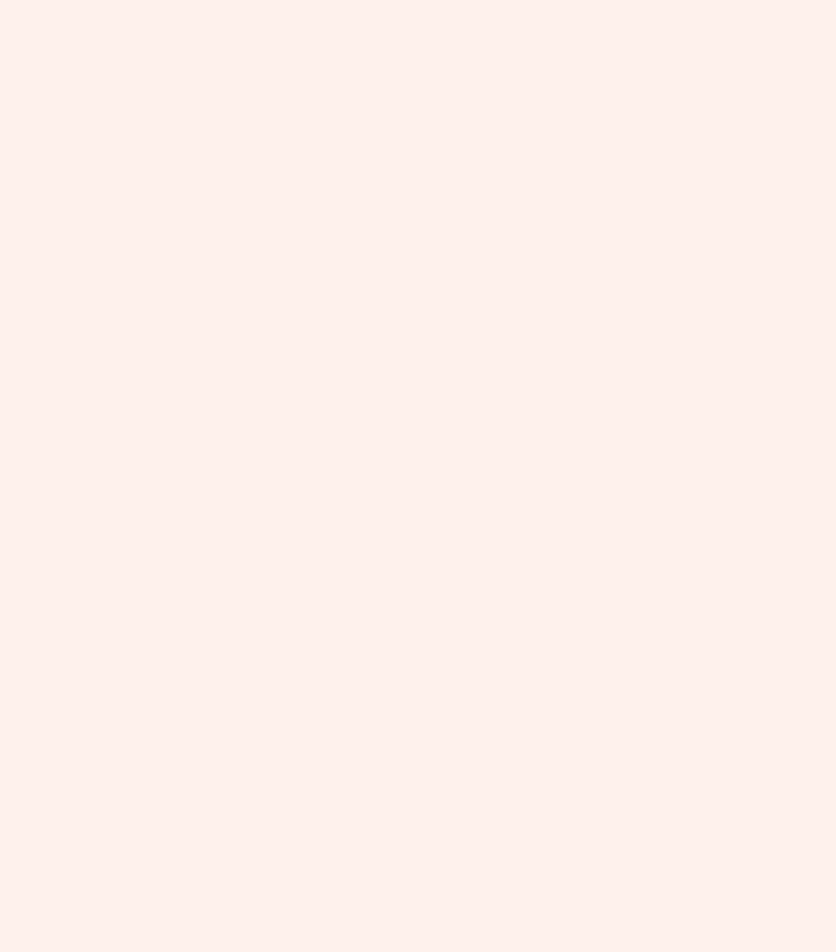
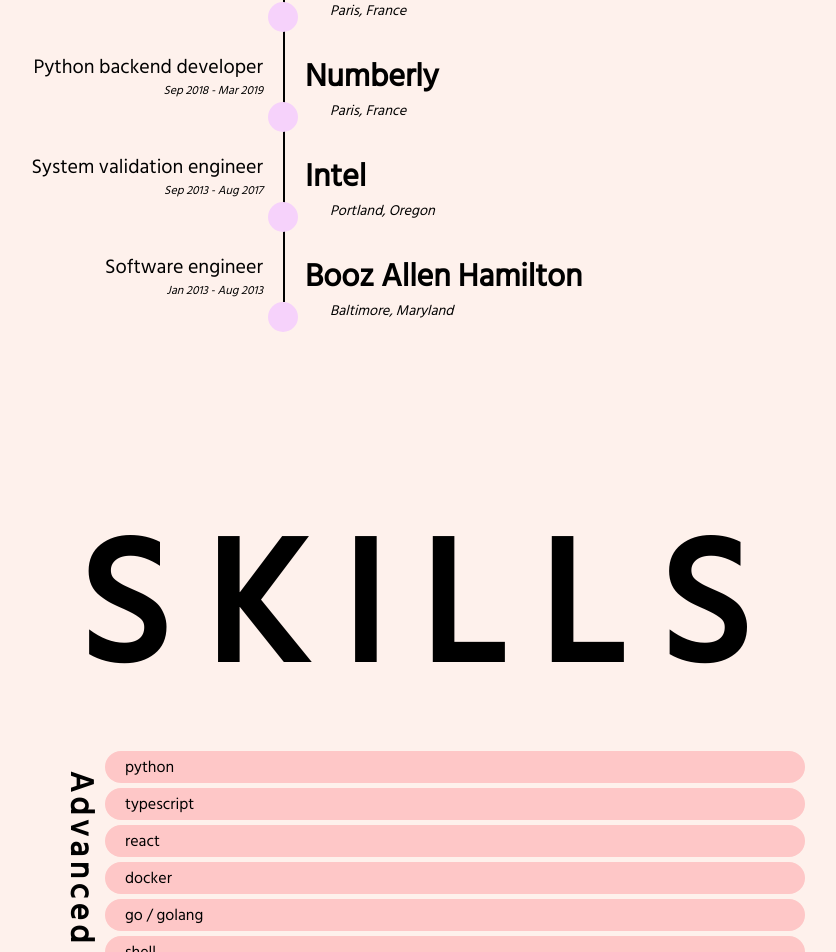
Before and after one commit to wonesy/cammycv, a React (Vite) app: page / in a window 1280 px wide. Shown: the part 1505-2457 px from the top of the page, without its empty margins (209-1045 px from the left). Built offline with nearby package versions, Linux system fonts and the light colour scheme.

Commit message:
Skills and Experience

```diff
--- a/index.html
+++ b/index.html
@@ -4,7 +4,10 @@
     <meta charset="UTF-8" />
     <link rel="icon" type="image/svg+xml" href="/vite.svg" />
     <meta name="viewport" content="width=device-width, initial-scale=1.0" />
-    <title>Vite + React + TS</title>
+    <link rel="preconnect" href="https://fonts.googleapis.com">
+    <link rel="preconnect" href="https://fonts.gstatic.com" crossorigin>
+    <link href="https://fonts.googleapis.com/css2?family=Hind+Siliguri&display=swap" rel="stylesheet">
+    <title>Wonesy</title>
   </head>
   <body>
     <div id="root"></div>
--- a/src/App.css
+++ b/src/App.css
@@ -6,6 +6,8 @@
   width: 100%;
   height: 100%;
   background-color: var(--main-bg-color);
+  font-family: 'Hind Siliguri', sans-serif;
+  padding-bottom: 100px;
 }
 
 .intro {
@@ -13,10 +15,6 @@
   padding-top: 100px;
   isolation: isolate;
   position: relative;
-}
-
-.something {
-  height: 2000px;
 }
 
 .sun {
@@ -72,3 +70,136 @@
 .top {
   top: 0;
 }
+
+
+@media only screen and (min-width: 600px)  {
+  .experience {
+    margin-left: 15%;
+  }
+}
+
+.experience > h1 {
+  font-size: 2.5rem;
+  font-weight: 700;
+  text-transform: capitalize;
+  letter-spacing: 0.15rem;
+  margin-bottom: 2rem;
+}
+
+.mt-150 {
+  margin-top: 150px;
+}
+
+.experience-node {
+  position: relative;
+  display: flex;
+  /* gap: 2.5rem; */
+  /* margin-top: 1.5rem; */
+  align-items: stretch;
+  /* padding-top: 50px */
+}
+
+.left-side {
+  display: flex;
+  flex-direction: column;
+  text-align: right;
+  width: 300px;
+}
+
+.left-side > div {
+  padding-right: 1.25rem;
+}
+
+.right-side > div {
+  padding-left: 1.25rem;
+}
+
+.right-side {
+  display: flex;
+  flex-direction: column;
+}
+
+.pink-dot {
+  position: absolute;
+  height: 30px;
+  width: 30px;
+  border-radius: 50%;
+  background-color: var(--pink-dot);
+  z-index: 1;
+  left: 285px;
+  top: 50px;
+}
+
+.experience-node > .divider {
+  /* position: absolute; */
+  height: 100px;
+  top: 0.5em;
+  left: 13px;
+  background-color: black;
+  width: 2px;
+}
+
+.experience-node:last-child > .divider {
+  height: 50px;
+  top: 0.5em;
+  left: 13px;
+  background-color: black;
+  width: 2px;
+}
+
+.experience-node  .title {
+  font-size: 1.25rem;
+  font-weight: 500;
+}
+
+.experience-node  .datestring {
+  font-size: 0.75rem;
+  font-style: italic;
+  font-weight: 500;
+}
+
+
+.experience-node  .company {
+  font-size: 2rem;
+  font-weight: 900;
+}
+
+.experience-node  .location {
+  font-size: 0.9rem;
+  font-weight: 500;
+  font-style: italic;
+  margin-left: 25px;
+}
+
+/* skills */
+
+.skills > h1 {
+  font-family: 'Hind Siliguri';
+  font-style: normal;
+  font-weight: 700;
+  font-size: 11rem;
+  line-height: 275px;
+  text-align: center;
+  letter-spacing: 0.2em;
+}
+
+.skills-container {
+  display: flex;
+  justify-content: center;
+}
+
+.advanced-label {
+  writing-mode: vertical-rl;
+  text-align: center;
+  letter-spacing: 0.3rem;
+  font-size: 2rem;
+  font-weight: bold;
+}
+
+.advanced-skill {
+  min-width: 700px;
+  background-color: var(--advanced-salmon);
+  margin: 5px 0;
+  padding: 4px 20px;
+  border-radius: 1rem;
+}
--- a/src/App.tsx
+++ b/src/App.tsx
@@ -1,10 +1,10 @@
-
-import './App.css'
-import { CityBot, CityTop } from './City'
-import { Sun } from './Sun'
+import "./App.css"
+import { CityBot, CityTop } from "./City"
+import { Experience } from "./Experience"
+import { Skills } from "./Skills"
+import { Sun } from "./Sun"
 
 function App() {
-
   return (
     <div className="container">
       <main>
@@ -18,9 +18,15 @@
             <CityTop />
           </div>
         </div>
-        <div className="something">
+        <div className="cv">
           <div className="top">
             <CityBot />
+          </div>
+          <div className="mt-150">
+            <Experience />
+          </div>
+          <div className="mt-150">
+            <Skills />
           </div>
         </div>
       </main>
--- /dev/null
+++ b/src/Experience.tsx
@@ -0,0 +1,66 @@
+type ExperienceNodeProps = {
+  title: string
+  datestring: string
+  company: string
+  location: string
+}
+
+function ExperienceNode({
+  title,
+  datestring,
+  company,
+  location,
+}: ExperienceNodeProps) {
+  return (
+    <div className="experience-node">
+      <div className="left-side">
+        <div className="title">{title}</div>
+        <div className="datestring">{datestring}</div>
+      </div>
+      <span className="divider" />
+      <div className="right-side">
+        <div className="company">{company}</div>
+        <div className="location">{location}</div>
+      </div>
+      <div className="pink-dot" />
+    </div>
+  )
+}
+
+export function Experience() {
+  return (
+    <section className="experience">
+      <h1>EXPERIENCE</h1>
+      <ExperienceNode
+        title="Senior software engineer"
+        datestring="Mar 2020 - Feb 2023"
+        company="Vaisala"
+        location="Helsinki, Finland"
+      />
+      <ExperienceNode
+        title="Backend developer"
+        datestring="May 2019 - Feb 2022"
+        company="Bigblue"
+        location="Paris, France"
+      />
+      <ExperienceNode
+        title="Python backend developer"
+        datestring="Sep 2018 - Mar 2019"
+        company="Numberly"
+        location="Paris, France"
+      />
+      <ExperienceNode
+        title="System validation engineer"
+        datestring="Sep 2013 - Aug 2017"
+        company="Intel"
+        location="Portland, Oregon"
+      />
+      <ExperienceNode
+        title="Software engineer"
+        datestring="Jan 2013 - Aug 2013"
+        company="Booz Allen Hamilton"
+        location="Baltimore, Maryland"
+      />
+    </section>
+  )
+}
--- /dev/null
+++ b/src/Skills.tsx
@@ -0,0 +1,18 @@
+export function Skills() {
+  return (
+    <div className="skills">
+      <h1>SKILLS</h1>
+      <div className="skills-container ">
+        <p className="advanced-label">Advanced</p>
+        <div>
+          <div className="advanced-skill">python</div>
+          <div className="advanced-skill">typescript</div>
+          <div className="advanced-skill">react</div>
+          <div className="advanced-skill">docker</div>
+          <div className="advanced-skill">go / golang</div>
+          <div className="advanced-skill">shell</div>
+        </div>
+      </div>
+    </div>
+  )
+}
--- a/src/index.css
+++ b/src/index.css
@@ -54,4 +54,6 @@
 :root {
   --main-bg-color: #FEF1EC;
   --yellow-sun: #FCF4AF;
+  --pink-dot: #F6D2FB;
+  --advanced-salmon: #FEC7C7;
 }
```
Also changed, not shown: src/Circle.tsx (added), 1 other file (tests, documents, lock files or other folders). Lines whose indentation alone changed are shown as unchanged.
